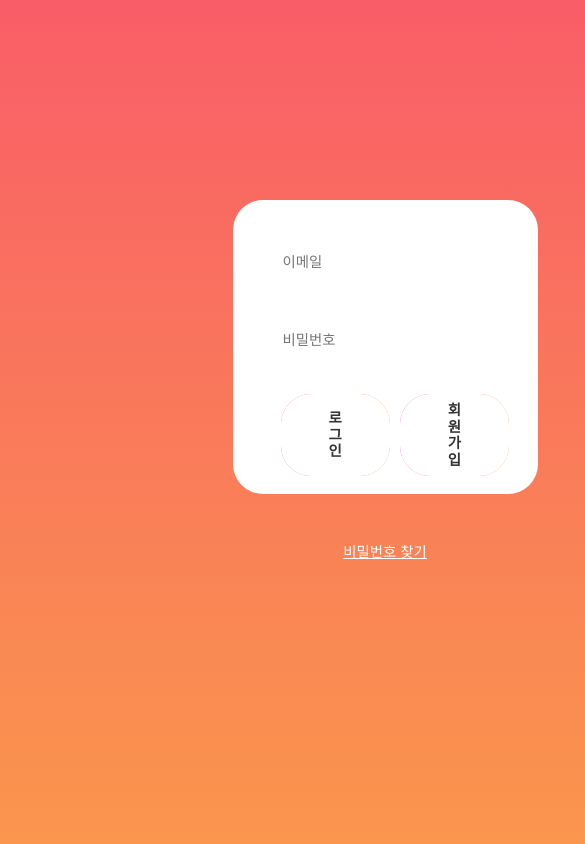
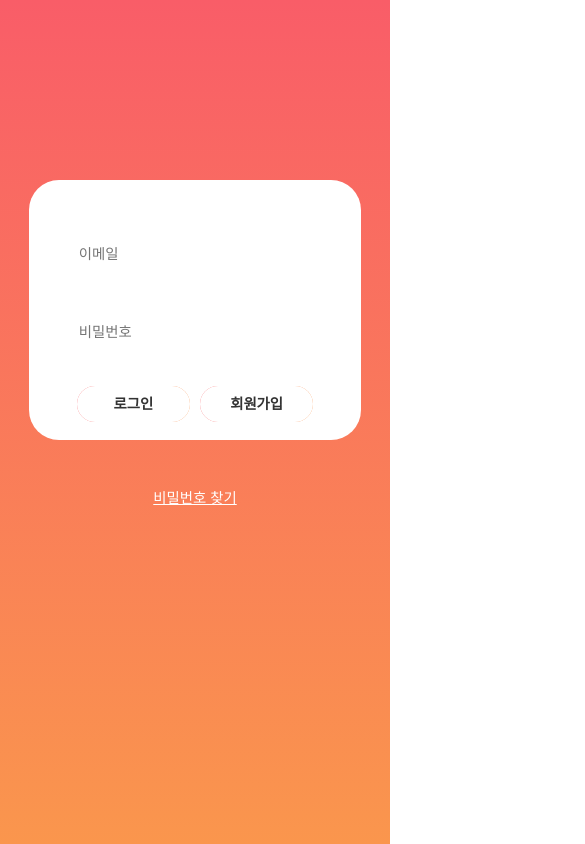
Before and after one commit to splitz-dev/cielmusic-frontend, a Next.js app: page /auth/login in a window 390 px wide. Shown: the top 844 px of the page, 585 px wide, since content can reach past the window. Built offline with nearby package versions, Linux system fonts and the light colour scheme; a web font is replaced by a local one.

Commit message:
style: 👁login page mobile

```diff
--- a/components/Container/index.tsx
+++ b/components/Container/index.tsx
@@ -2,6 +2,28 @@ import styled from '@emotion/styled'
 
 const Container = styled.div`
   padding: 25px 30px;
+  width: 1170px;
+  margin: 0 auto;
+
+  @media (min-width: 1441px) {
+    width: 1170px;
+  }
+
+  @media (max-width: 1441px) {
+    width: 1025px;
+  }
+
+  @media (max-width: 1025px) {
+    width: 769px;
+  }
+
+  @media (max-width: 769px) {
+    width: 90%;
+  }
+
+  @media (max-width: 426px) {
+    width: 95%;
+  }
 `
 
 export default Container
--- a/components/Layout/Login.tsx
+++ b/components/Layout/Login.tsx
@@ -9,6 +9,16 @@ const MainController = styled.main`
   background-repeat: no-repeat;
   background-size: cover;
   height: 100vh;
+  width: 100%;
+  text-align: center;
+  min-width: 300px;
+  @media (max-width: 600px) {
+    padding: 100px 30px 40px;
+  }
+
+  @media (max-width: 426px) {
+    padding: 100px 20px 40px;
+  }
 `
 
 const LoginLayout: React.FC = props => {
--- a/components/Layout/Main.tsx
+++ b/components/Layout/Main.tsx
@@ -6,6 +6,7 @@ const Sidebar = dynamic(() => import('./Part/Sidebar'))
 const Header = dynamic(() => import('./Part/Header'))
 
 const MainController = styled.main`
+  min-width: 770px;
   margin-left: 210px;
 `
 
--- a/components/LoginForm/index.tsx
+++ b/components/LoginForm/index.tsx
@@ -4,18 +4,32 @@ import Button from '../Button'
 import Link from 'next/link'
 
 const FormWrapper = styled.div`
-  display: block;
-  margin: auto;
-  width: 50%;
+  display: inline-block;
+  width: 40%;
   text-align: center;
+
+  @media (max-width: 1025px) {
+    width: 50%;
+  }
+  @media (max-width: 769px) {
+    width: 70%;
+  }
+  @media (max-width: 600px) {
+    width: 80%;
+  }
+
+  @media (max-width: 426px) {
+    width: 95%;
+  }
 `
 
 const StyledForm = styled.form`
-  margin-top: 100px;
+  margin-top: 80px;
   margin-bottom: 50px;
   padding: 0.5rem 3rem;
   background-color: white;
   border-radius: 30px;
+  padding-top: 20px;
 `
 const StyledInput = styled.input`
   margin-top: 30px;
@@ -39,6 +53,9 @@ const StyledButton = styled(Button)`
   &:hover {
     box-shadow: none;
     color: white;
+  }
+  @media (max-width: 1000px) {
+    padding: 0.6rem 1.2rem;
   }
 `
 const ButtonWrapper = styled.div`
--- a/pages/_error.tsx
+++ b/pages/_error.tsx
@@ -8,7 +8,7 @@ interface Props {
 
 const ErrorPage = ({ errorCode }: Props) => {
   if (errorCode === 404) {
-    return <meta http-equiv="refresh" content="0; url=/" />
+    return <meta httpEquiv="refresh" content="0; url=/" />
   }
   return <Error statusCode={errorCode} />
 }
--- a/styles/core.scss
+++ b/styles/core.scss
@@ -21,10 +21,6 @@
 
 @import 'base';
 
-html {
-  min-width: 770px;
-}
-
 body {
   font-size: 0.9rem;
   font-family: 'Spoqa Han Sans', sans-serif;
```
